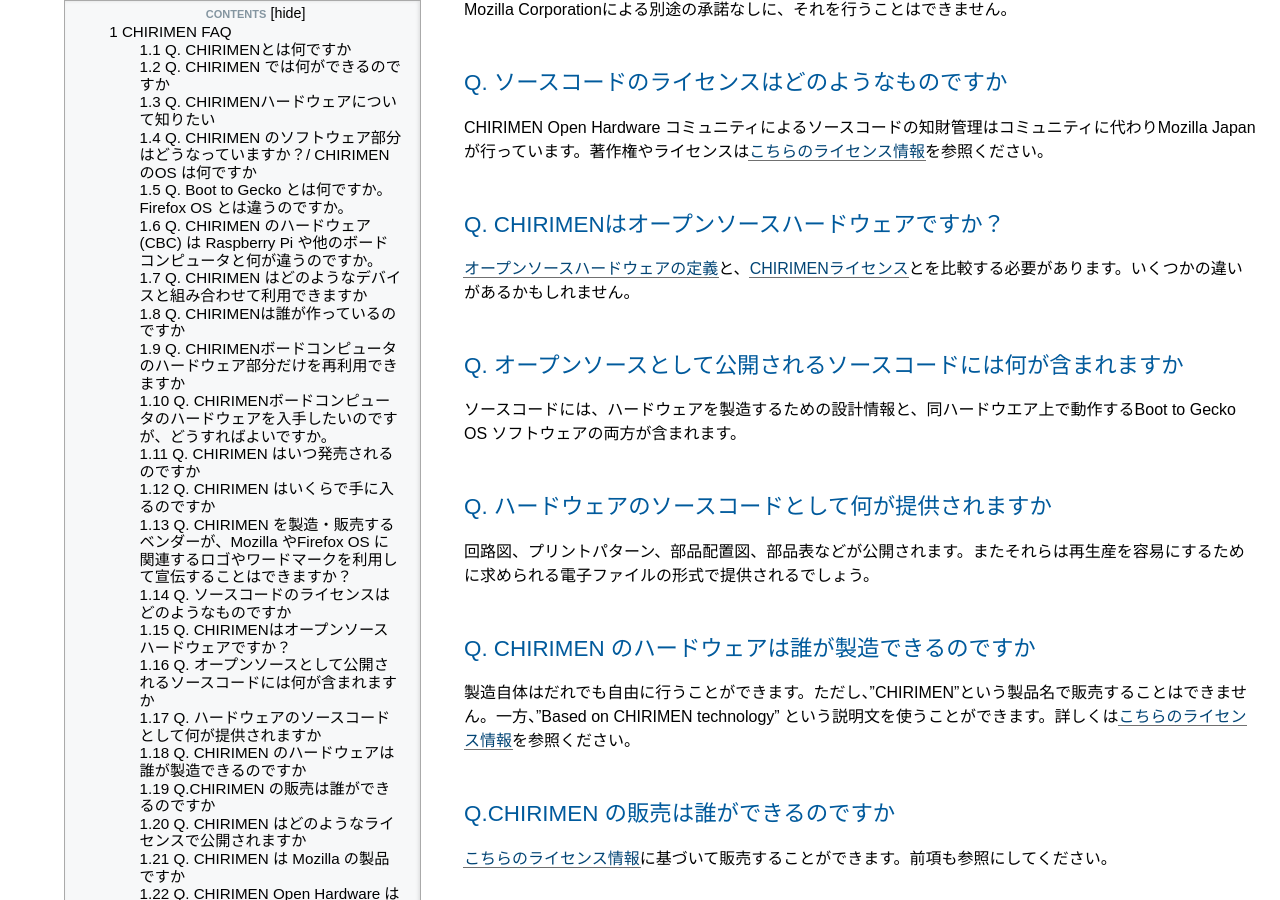
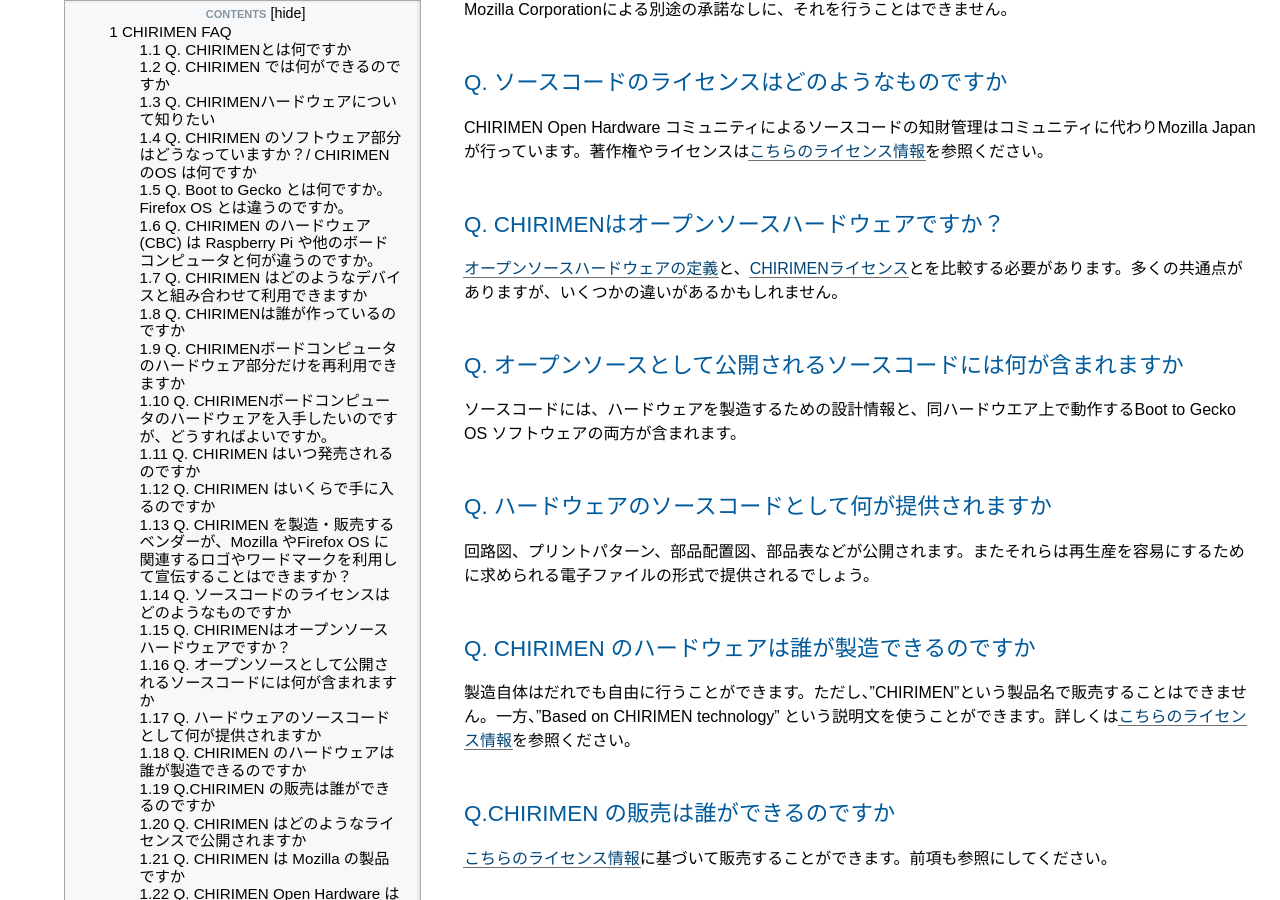
Before and after one commit to chirimen-oh/chirimen-oh.github.io, a Jekyll site: the page built from docs/ja/FAQ.md, in a window 1280 px wide and 900 px high, scrolled down 2413 px. Built offline with Jekyll 4.4.1, drawn with Linux system fonts in a browser that asks for light colours; nearby versions of some CDN libraries.

Commit message:
Update FAQ.md

```diff
--- a/docs/ja/FAQ.md
+++ b/docs/ja/FAQ.md
@@ -52,7 +52,7 @@ Mozilla Corporationによる別途の承諾なしに、それを行うことは
 CHIRIMEN Open Hardware コミュニティによるソースコードの知財管理はコミュニティに代わりMozilla Japan が行っています。著作権やライセンスは[こちらのライセンス情報](https://chirimen-oh.github.io/license/)を参照ください。
 
 ## Q. CHIRIMENはオープンソースハードウェアですか？
-[オープンソースハードウェアの定義](http://freedomdefined.org/OSHW/translations/ja)と、[CHIRIMENライセンス](https://chirimen-oh.github.io/license/)とを比較する必要があります。いくつかの違いがあるかもしれません。
+[オープンソースハードウェアの定義](http://freedomdefined.org/OSHW/translations/ja)と、[CHIRIMENライセンス](https://chirimen-oh.github.io/license/)とを比較する必要があります。多くの共通点がありますが、いくつかの違いがあるかもしれません。
 
 ## Q. オープンソースとして公開されるソースコードには何が含まれますか
 ソースコードには、ハードウェアを製造するための設計情報と、同ハードウエア上で動作するBoot to Gecko OS ソフトウェアの両方が含まれます。
```
